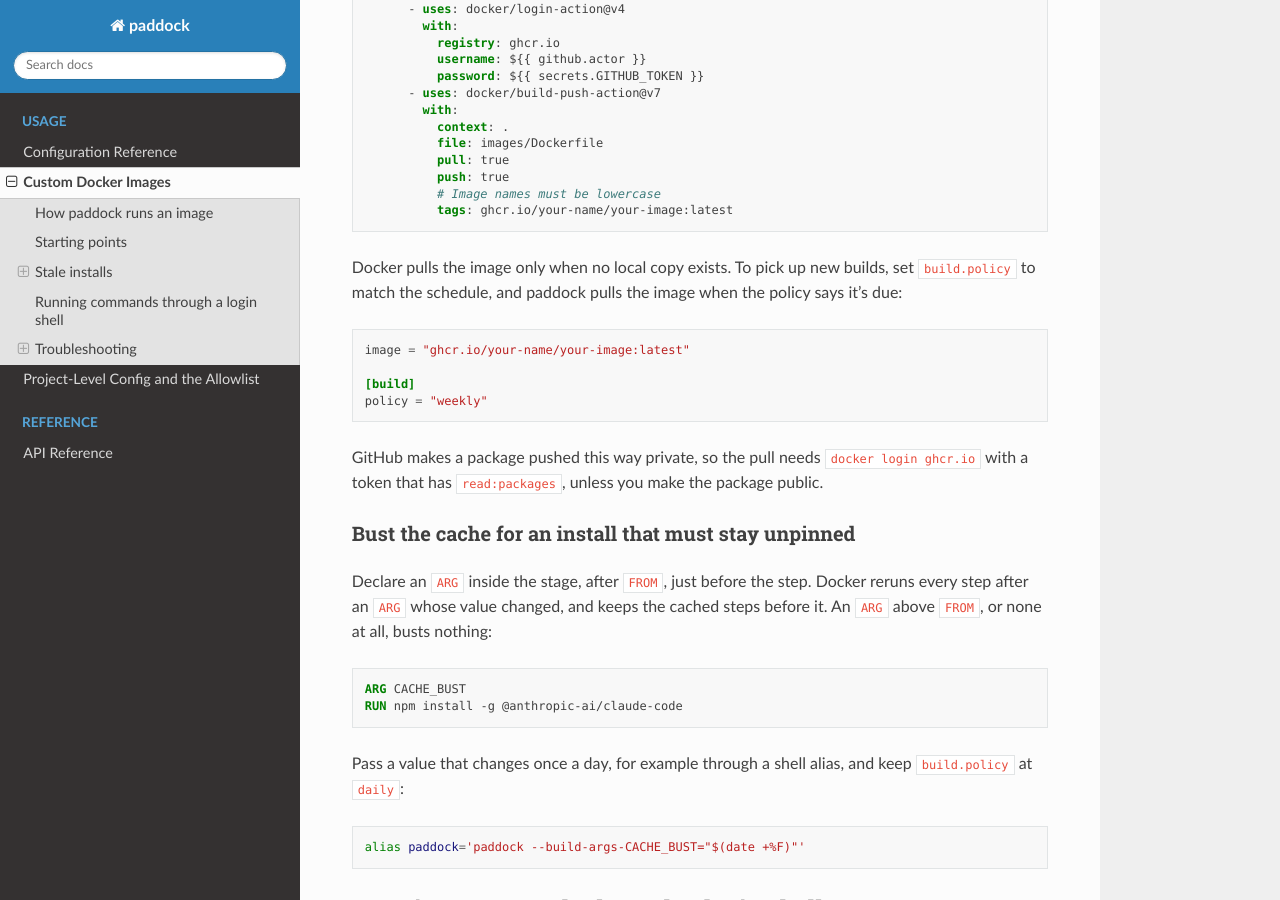
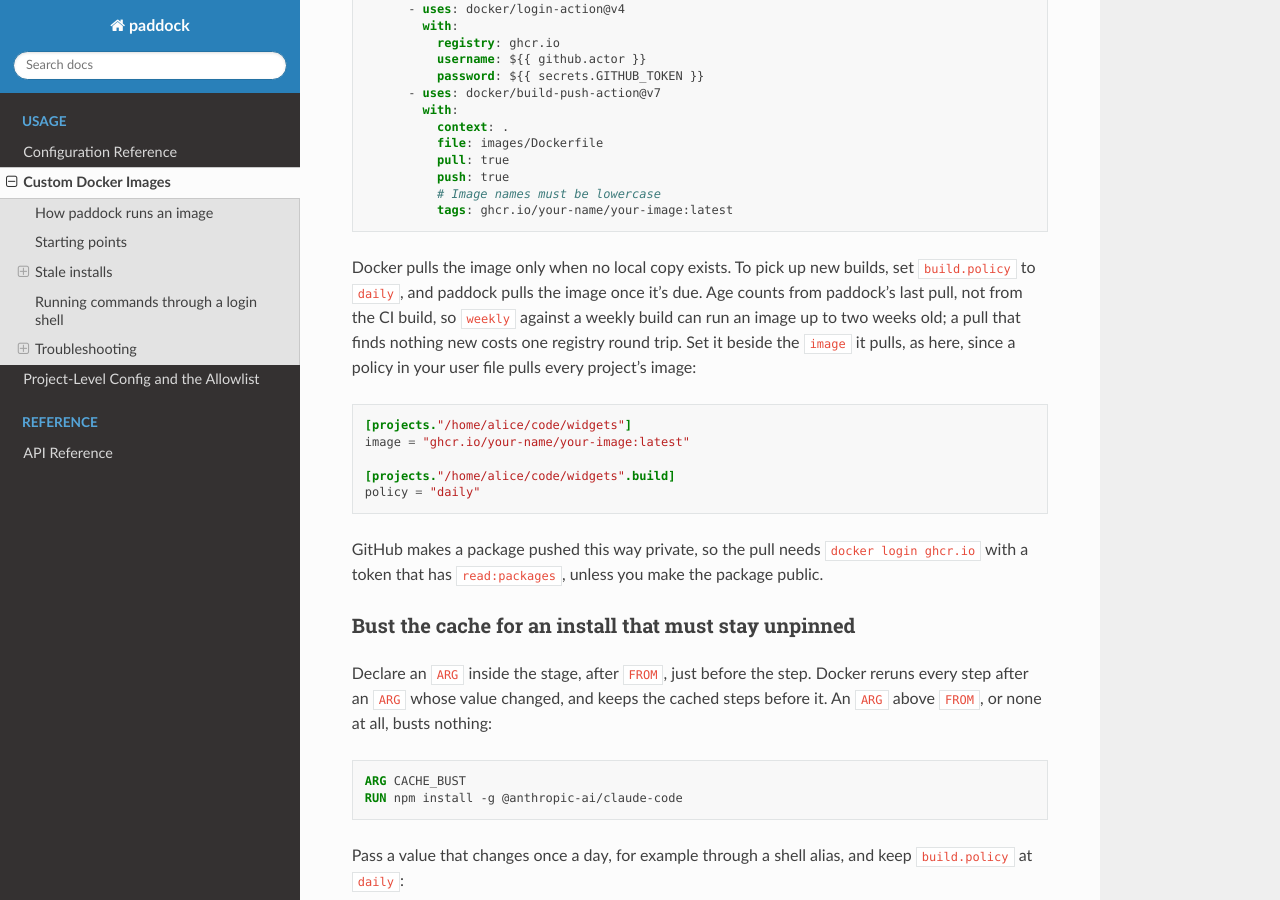
Before and after one commit to todofixthis/paddock, a Sphinx documentation site: the page built from docs/usage/docker-images.md, in a window 1280 px wide and 900 px high, scrolled down 2611 px. Built offline with Sphinx 7.4.7 and the Read the Docs theme 3.1.0, drawn with Linux system fonts in a browser that asks for light colours.

Commit message:
Warn when the pull log can't be written 🛟
- Let a run go on with a warning when the pull log can't be written, rather than crash after a successful pull
- Document that a failing pull blocks every run, that an exported policy can't be opted out of per project, and that the CI fix should pull daily from a project entry
- Remove the troubleshooting entry for the dockerfile error that can no longer occur, and say failed builds and pulls exit with Docker's status

Co-Authored-By: Claude Opus 5.5 <noreply@anthropic.com>
Claude-Session: https://claude.ai/code/session_01SX1HaY2TN2u4kz7cogbA4R

````diff
--- a/README.rst
+++ b/README.rst
@@ -215,7 +215,7 @@ Build the image manually:
      -t my-claude-image \
      -f images/Dockerfile .
 
-Or set a ``[build]`` table in your config and let paddock build it
+Or set ``build.dockerfile`` in your config and let paddock build it
 automatically according to your chosen policy.
 
 For what a custom image needs, and troubleshooting one that won't start, see
--- a/docs/usage/docker-images.md
+++ b/docs/usage/docker-images.md
@@ -139,14 +139,18 @@ jobs:
 ```
 
 Docker pulls the image only when no local copy exists. To pick up new builds, set
-[`build.policy`](configuration.md#buildpolicy) to match the schedule, and paddock pulls
-the image when the policy says it's due:
+[`build.policy`](configuration.md#buildpolicy) to `daily`, and paddock pulls the image
+once it's due. Age counts from paddock's last pull, not from the CI build, so `weekly`
+against a weekly build can run an image up to two weeks old; a pull that finds nothing
+new costs one registry round trip. Set it beside the `image` it pulls, as here, since a
+policy in your user file pulls every project's image:
 
 ```toml
+[projects."/home/alice/code/widgets"]
 image = "ghcr.io/your-name/your-image:latest"
 
-[build]
-policy = "weekly"
+[projects."/home/alice/code/widgets".build]
+policy = "daily"
 ```
 
 GitHub makes a package pushed this way private, so the pull needs `docker login ghcr.io`
````
Also changed, not shown: docs/adr/012-pull-registry-images-under-a-build-policy.md (+18 -11 lines), docs/usage/configuration.md (+16 -16 lines), 2 other files.
